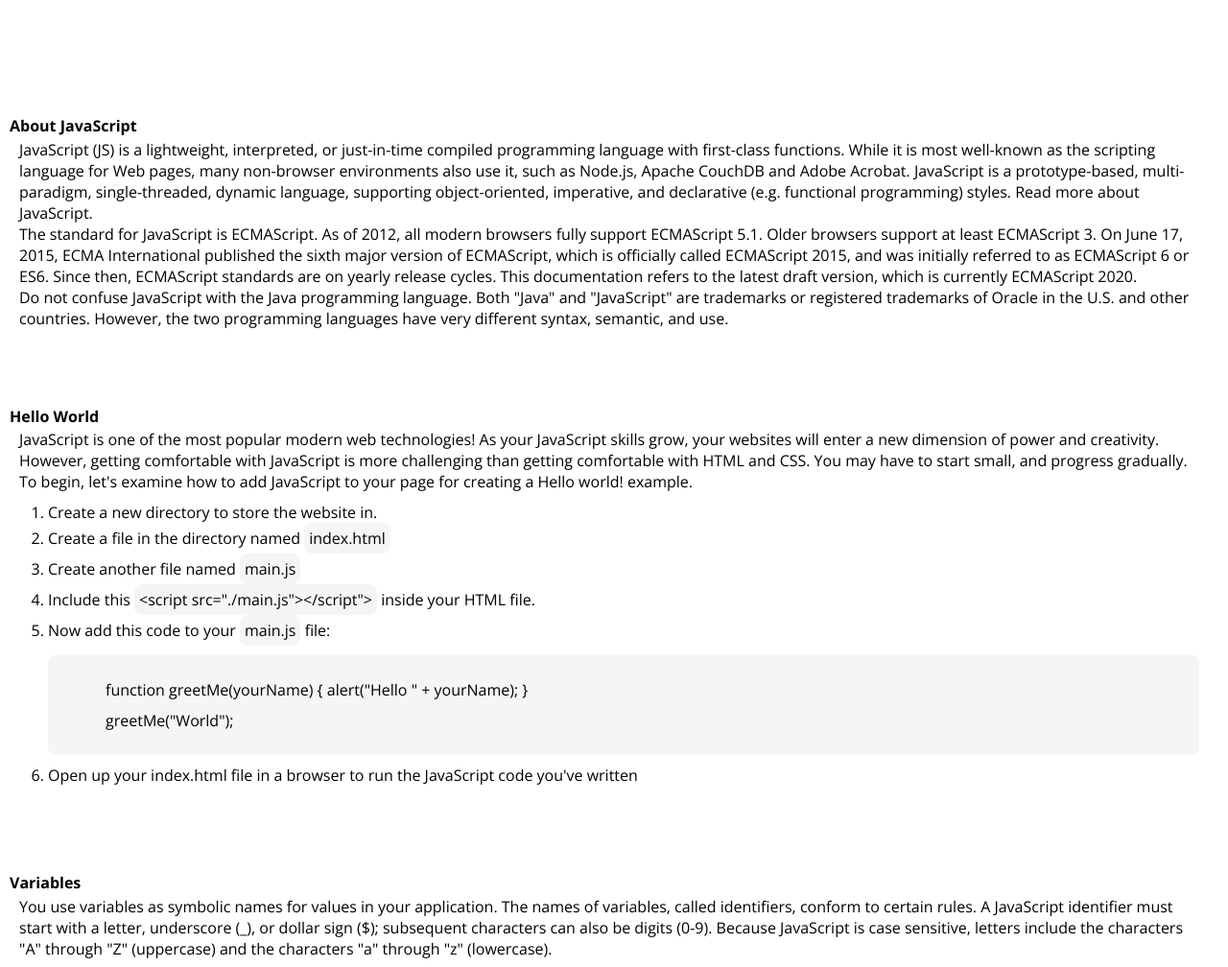
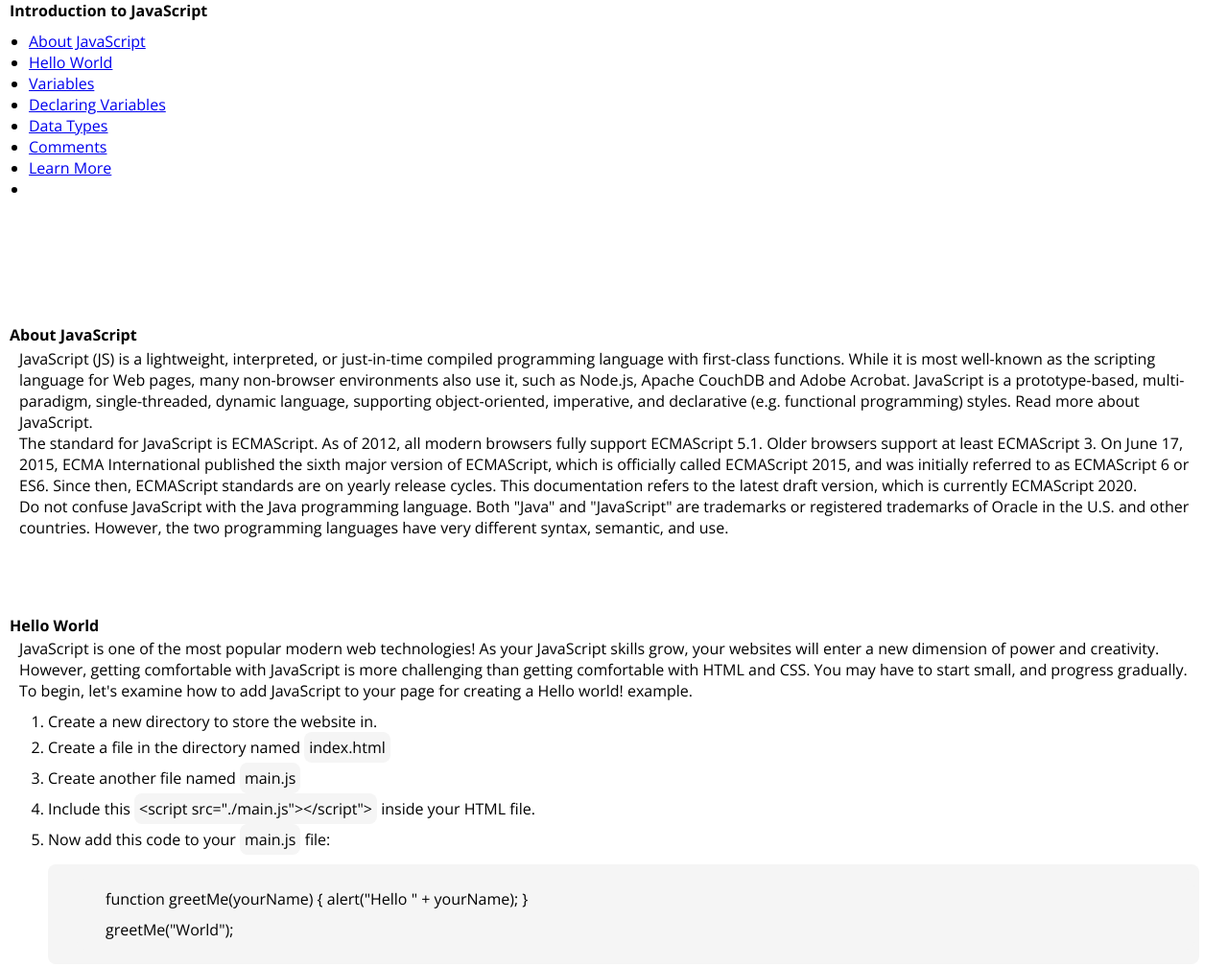
Before and after one commit to EtshD1/Technical-Documentation-Page, a plain HTML site: page index.html in a window 1280 px wide. Shown: the top 1008 px of the page at 96% size. Drawn offline with nearby package versions, Linux system fonts and the light colour scheme.

Commit message:
Add navigation bar

```diff
--- a/index.html
+++ b/index.html
@@ -11,6 +11,41 @@
 </head>
 
 <body>
+
+  <nav id="navbar">
+    <header>Introduction to JavaScript</header>
+    <ul>
+      <li>
+        <a class="nav-link" href="#About_JavaScript">About JavaScript</a>
+      </li>
+      <li>
+        <a class="nav-link" href="#Hello_World">Hello World</a>
+      </li>
+      <li>
+        <a class="nav-link" href="#Variables">Variables</a>
+      </li>
+      <li>
+        <a class="nav-link" href="#Declaring_Variables">Declaring Variables</a>
+      </li>
+      <li>
+        <a class="nav-link" href="#Data_Types">Data Types</a>
+      </li>
+      <li>
+        <a class="nav-link" href="#Comments">Comments</a>
+      </li>
+      <li>
+        <a class="nav-link" href="#Learn_More">Learn More</a>
+      </li>
+      <li class="nav-close">
+        <div></div>
+      </li>
+    </ul>
+    <div class="burger">
+      <div></div>
+      <div></div>
+      <div></div>
+    </div>
+  </nav>
 
   <main id="main-doc">
     <section class="main-section" id="About_JavaScript">
```
